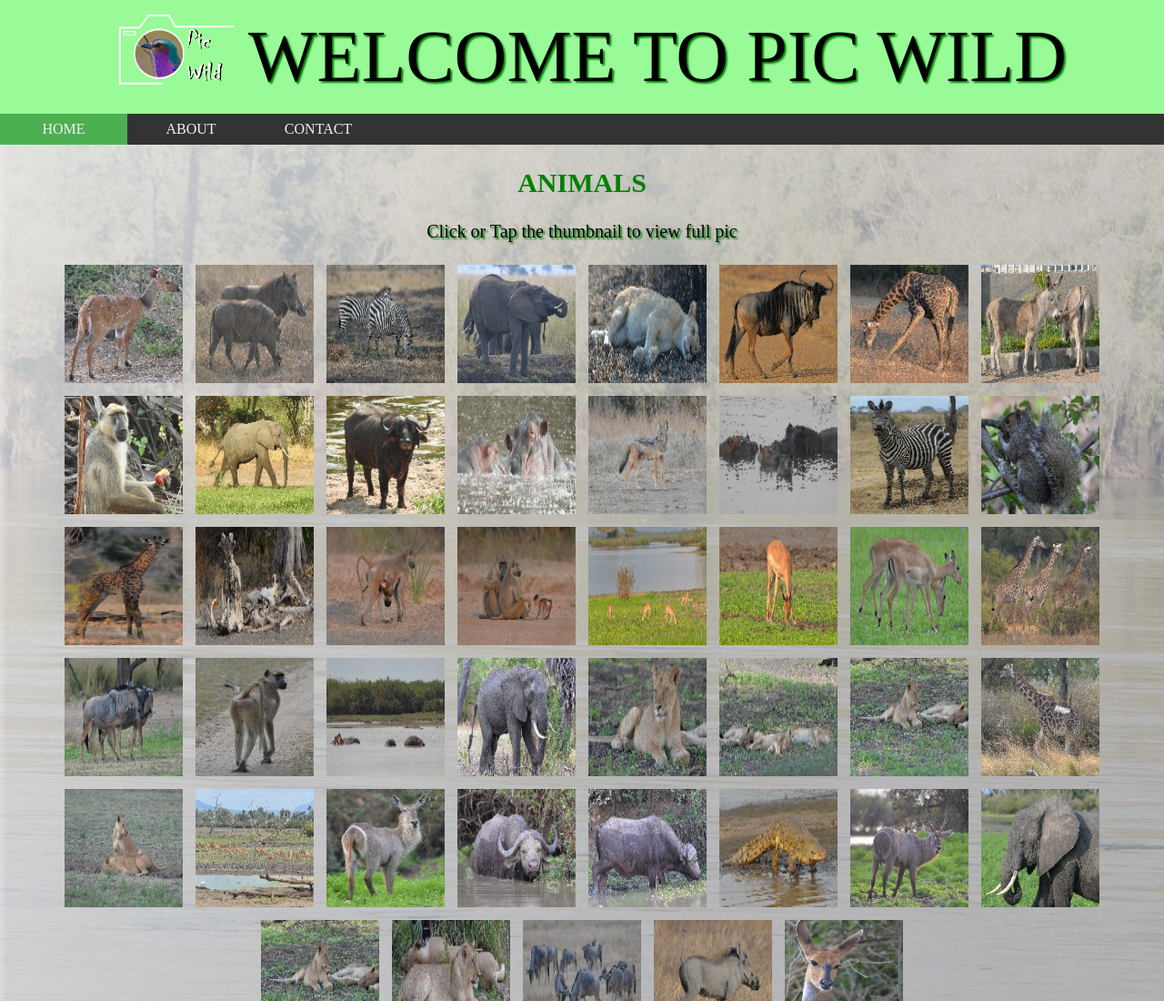
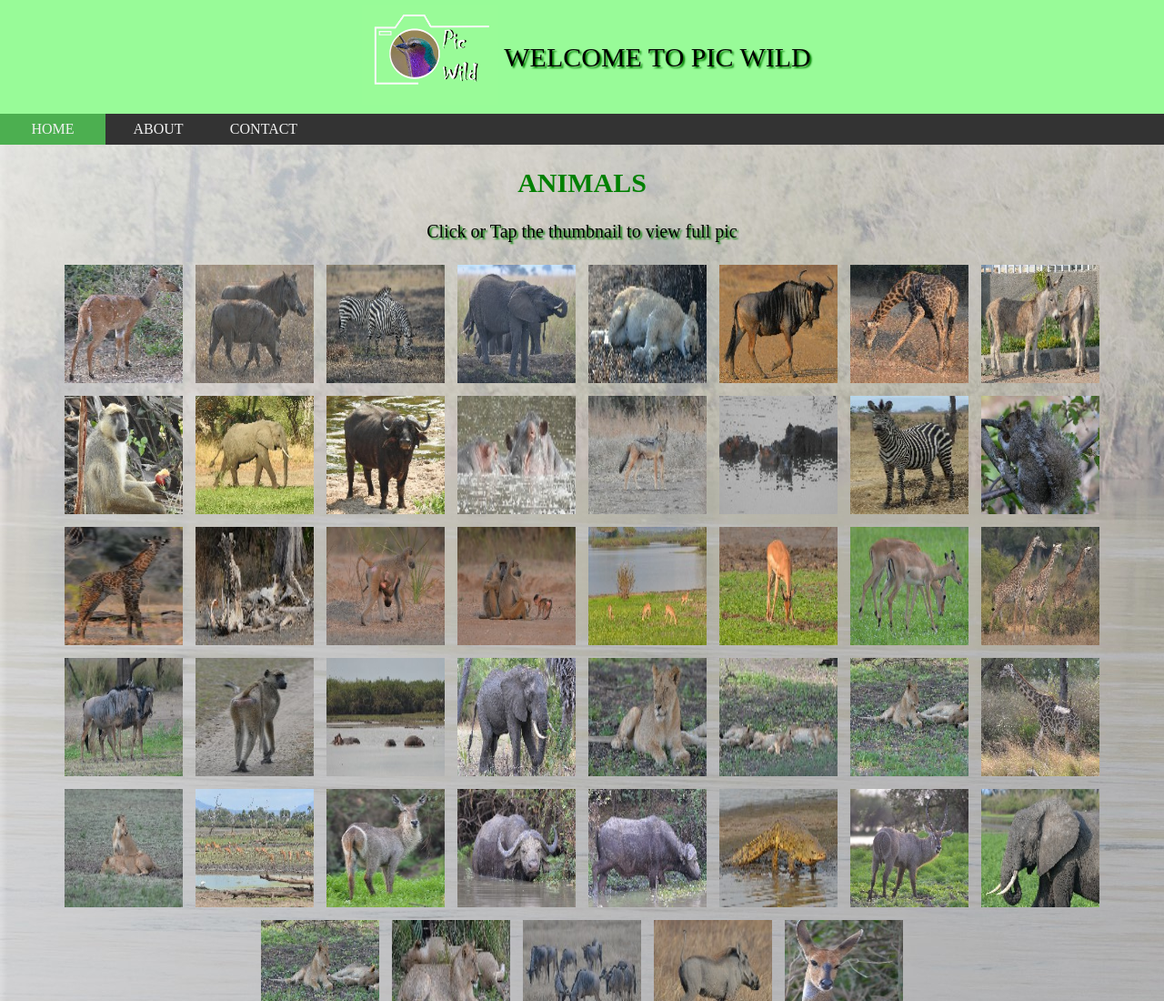
Before and after one commit to Zulu02-design/Pic-Wild-WEBSITE, a plain HTML site: page index.html in a window 1280 px wide. Shown: the top 1100 px of the page at 91% size. Drawn offline with Linux system fonts and the light colour scheme.

Commit message:
Update PicWild.css

```diff
--- a/CSS/PicWild.css
+++ b/CSS/PicWild.css
@@ -59,7 +59,7 @@ body{
 	float: left;
 	color: #f2f2f2;
 	text-align: center;
-	padding: 8px 20px;
+	padding: 8px 8px;
 	text-decoration: none;
 	width: 100px;
 	font-size: 10px
@@ -93,7 +93,7 @@ body{
 #page_paragraph {
 	display: inline;
 	vertical-align: middle;
-	font-size: 80px;
+	font-size: 30px;
 	font-family: chiller;
 	text-shadow: 2px 2px 2px #008000;
 }
```
